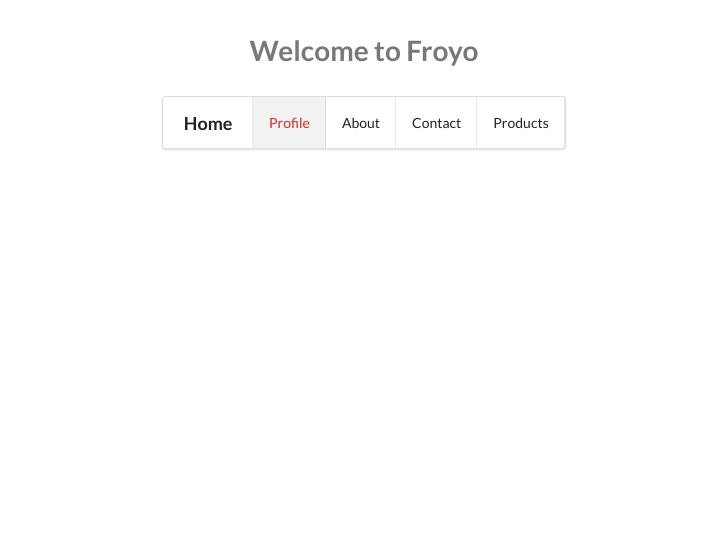
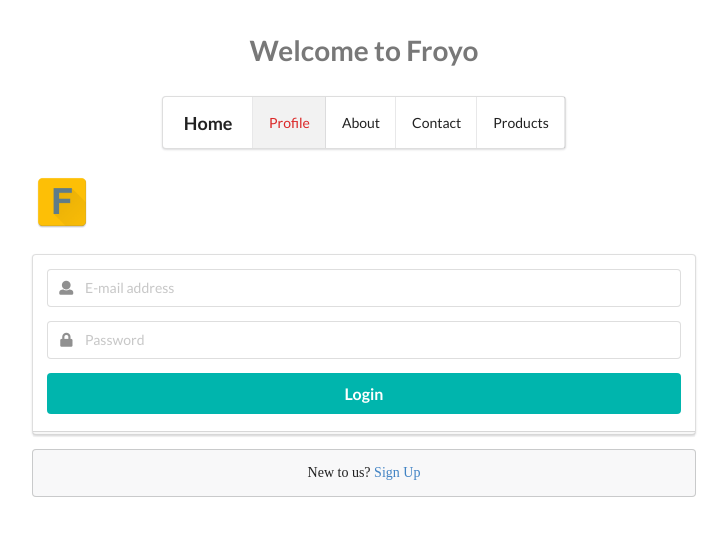
Before and after one commit to arunabhdas/froyo, a PHP site: page /login.php in a window 1280 px wide. Shown: the top 536 px of the page, without its empty margins (276-1003 px from the left). Run offline with PHP 8.4, Linux system fonts and the light colour scheme; some libraries are stand-ins or nearby versions.

Commit message:
Added login screen

```diff
--- a/login.php
+++ b/login.php
@@ -1 +1,39 @@
 <?php include_once('header.php'); ?>
+
+
+<div class="ui middle aligned center aligned grid">
+  <div class="column">
+    <h2 class="ui teal image header">
+      <img src="images/logo.png" class="image">
+      <div class="content">
+        Log-in to your account
+      </div>
+    </h2>
+    <form class="ui large form">
+      <div class="ui stacked segment">
+        <div class="field">
+          <div class="ui left icon input">
+            <i class="user icon"></i>
+            <input type="text" name="email" placeholder="E-mail address">
+          </div>
+        </div>
+        <div class="field">
+          <div class="ui left icon input">
+            <i class="lock icon"></i>
+            <input type="password" name="password" placeholder="Password">
+          </div>
+        </div>
+        <div class="ui fluid large teal submit button">Login</div>
+      </div>
+
+      <div class="ui error message"></div>
+
+    </form>
+
+    <div class="ui message">
+      New to us? <a href="#">Sign Up</a>
+    </div>
+  </div>
+</div>
+
+<?php include_once('footer.php'); ?>
```
Also changed, not shown: images/logo.png (added), 1 other file.
